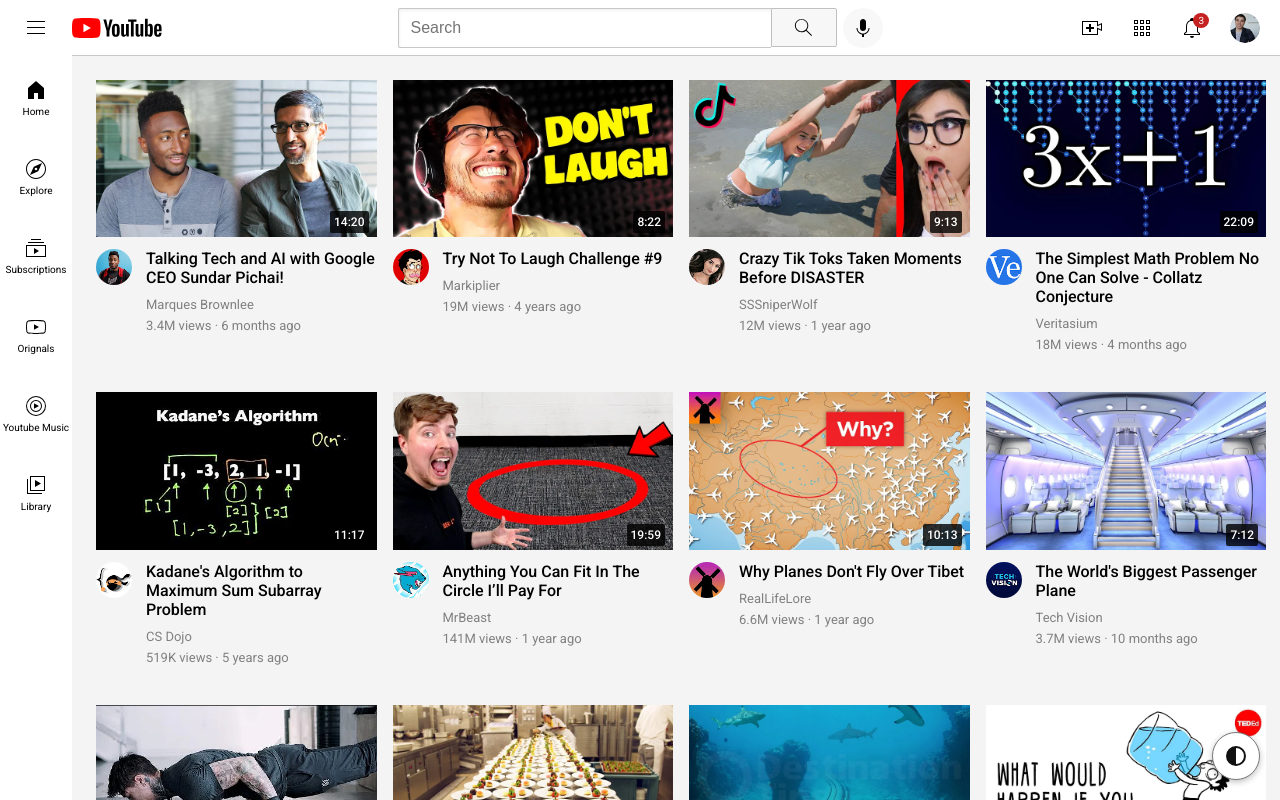
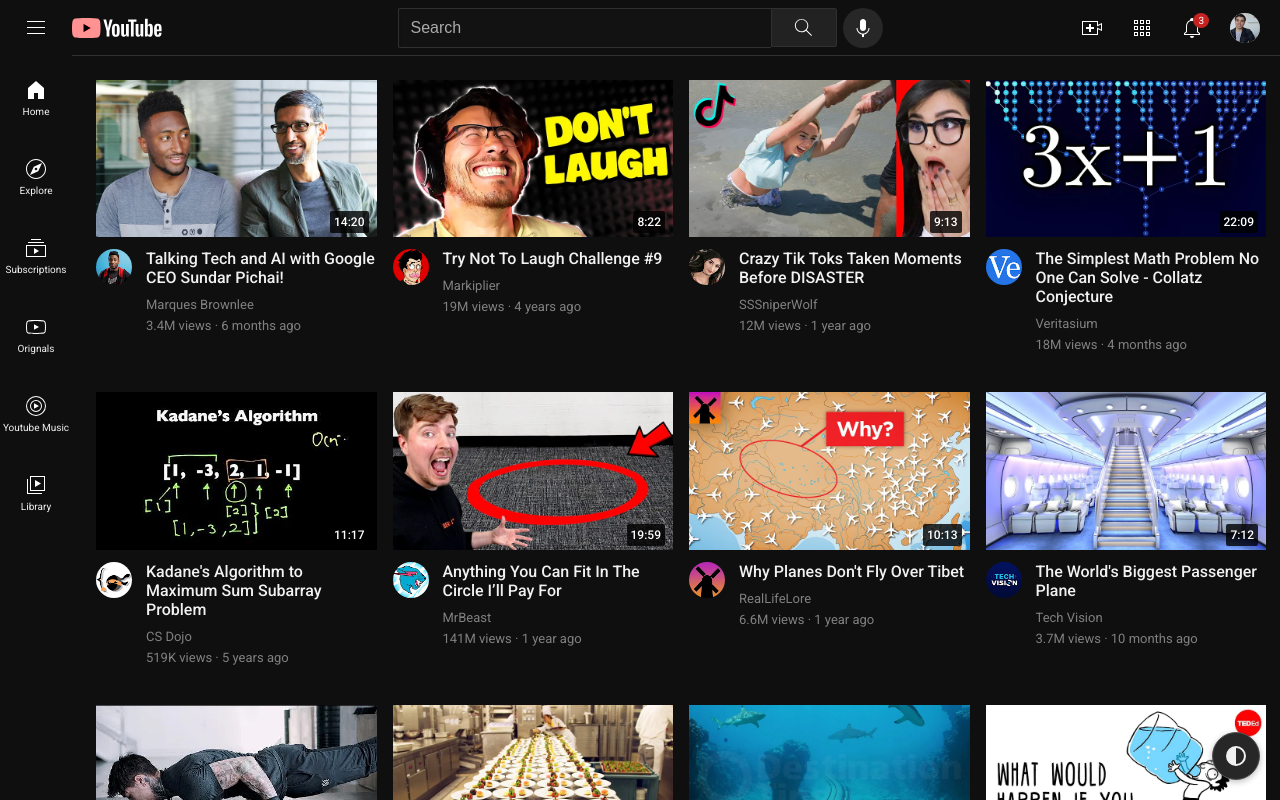
Before and after one commit to muhammadwise8-arch/youtube-clone, a plain HTML site: page index.html in a window 1280 px wide. Both pictures are taken after a click on the button "Toggle dark theme". Shown: the top 800 px of the page. Drawn offline with Linux system fonts and the light colour scheme.

Commit message:
Apply dark theme without inverting video thumbnails

```diff
--- a/insta.css/general.css
+++ b/insta.css/general.css
@@ -18,8 +18,8 @@
             padding: 68px 8px 24px;
         }
     }
-html.color-inverted {
-    filter: invert(1);
+html.dark-theme body {
+    background-color: #0f0f0f;
 }
 
 .color-toggle {
@@ -49,3 +49,55 @@ html.color-inverted {
     outline: 2px solid #1a73e8;
     outline-offset: 3px;
 }
+html.dark-theme body {
+    color: #f1f1f1;
+}
+
+html.dark-theme .header,
+html.dark-theme .sidebar {
+    background-color: #0f0f0f;
+}
+
+html.dark-theme .header {
+    border-bottom-color: #303030;
+}
+
+html.dark-theme .search-bar {
+    border-color: #303030;
+    background-color: #121212;
+    color: #f1f1f1;
+}
+
+html.dark-theme .search-bar::placeholder {
+    color: #aaa;
+}
+
+html.dark-theme .search-button {
+    border-color: #303030;
+    background-color: #222;
+}
+
+html.dark-theme .voice-icon-button,
+html.dark-theme .sidebar-link:hover,
+html.dark-theme .color-toggle {
+    background-color: #272727;
+}
+
+html.dark-theme .color-toggle {
+    border-color: #555;
+    color: #f1f1f1;
+}
+
+html.dark-theme .hamburger-menu,
+html.dark-theme .search-icon,
+html.dark-theme .voice-icon-button img,
+html.dark-theme .upload-icon,
+html.dark-theme .youtube-apps-icon,
+html.dark-theme .notifications-icon,
+html.dark-theme .sidebar-link img {
+    filter: brightness(0) invert(1);
+}
+
+html.dark-theme .youtube-logo {
+    filter: invert(1) hue-rotate(180deg);
+}
```
